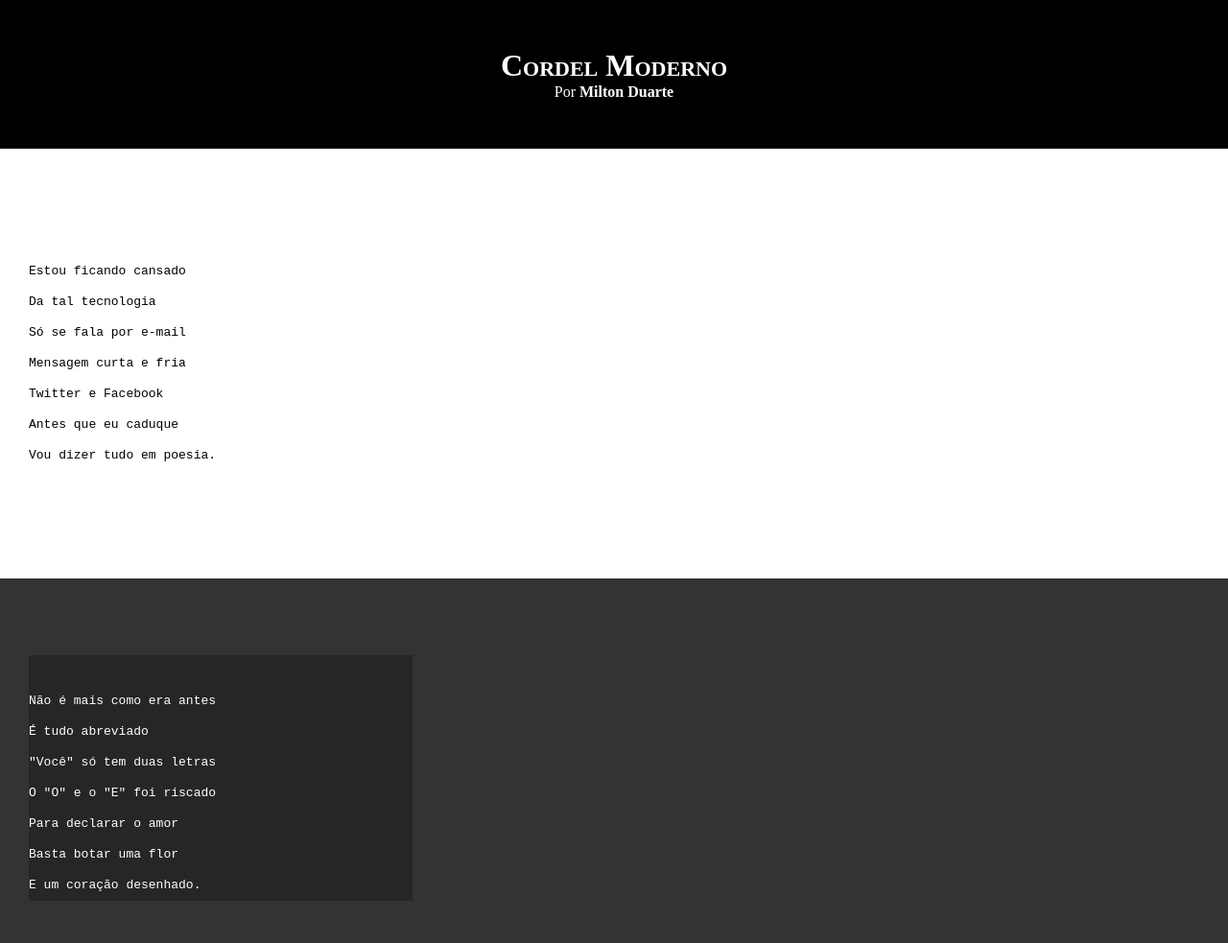
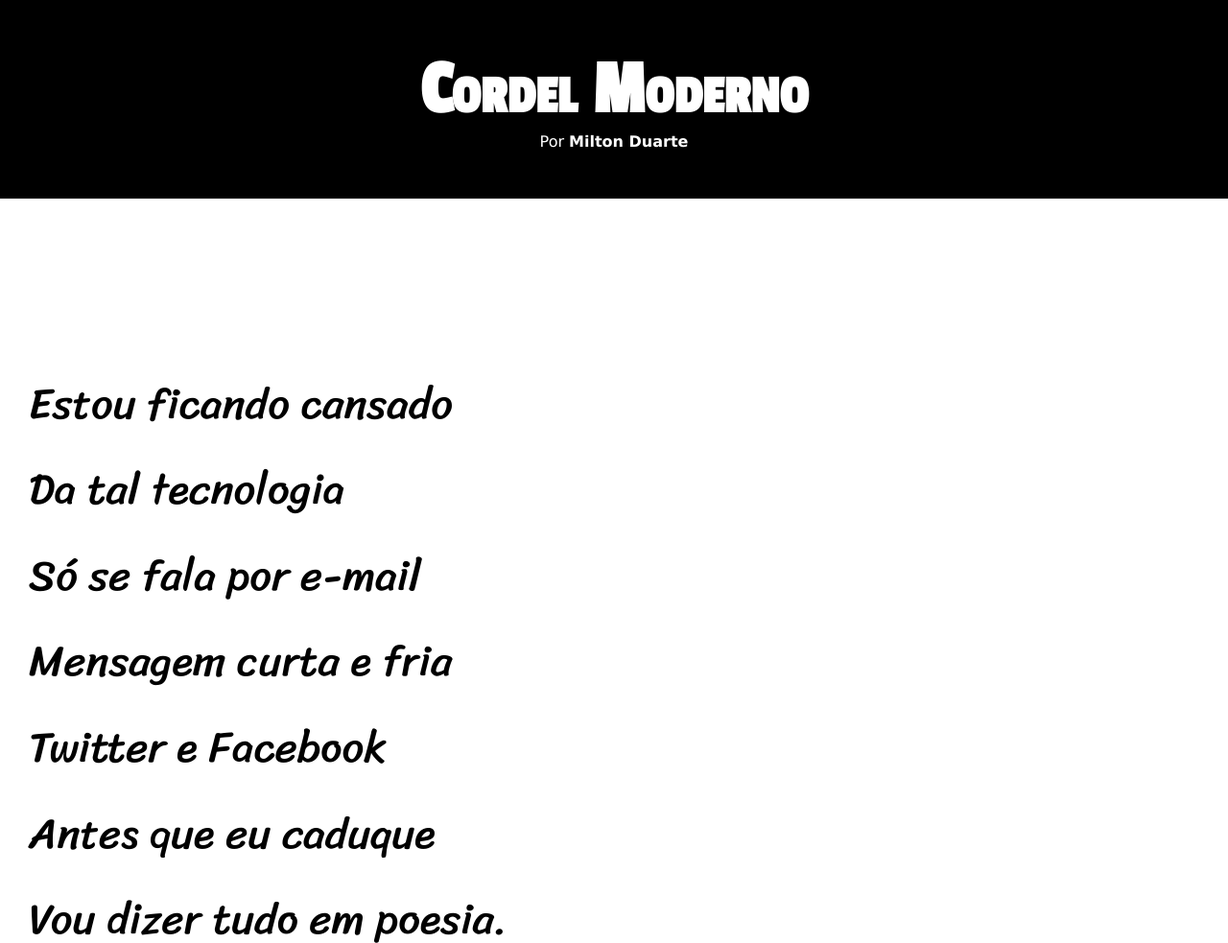
Before and after one commit to NathanDEV041/html-css, a plain HTML site: page Estudos/html-css/desafios/005/index.html in a window 1280 px wide. Shown: the top 983 px of the page at 96% size. Drawn offline with Linux system fonts and the light colour scheme.

Commit message:
atualização de estilo cordel

```diff
--- a/Estudos/html-css/desafios/005/estilo/style.css
+++ b/Estudos/html-css/desafios/005/estilo/style.css
@@ -1,24 +1,27 @@
 @charset "UTF-8";
 
-@import url('https://fonts.googleapis.com/css2?family=Passion+One&display=swap');
+@import url('https://fonts.googleapis.com/css2?family=Passion+One&family=Sriracha&display=swap%27');
 
-@import url('https://fonts.googleapis.com/css2?family=Sriracha&display=swap');
+@import url('https://fonts.googleapis.com/css2?family=Sriracha&display=swap%27');
 
 :root {
-    --fonte1:var(--fonte1) Verdana, Geneva, Tahoma, sans-serif;
+    --fonte1: Verdana, Geneva, Tahoma, sans-serif;
 
-    --fonte2:var(--fonte2) 'Passion One', cursive;
+    --fonte2:'Passion One', cursive;
 
-    --fonte3:'Sriracha', cursive;
+    --fonte3: 'Sriracha', cursive;
 }
 
 pre{
     white-space: pre-line;
+    font-family: var(--fonte3);
+    font-size: 3.5vw;
 }
 
 * {
     margin: 0;
     padding: 0;
+    font-size: 1em;
 }
 
 html, body {
@@ -36,7 +39,8 @@ header{
 header > h1 {
     padding-top: 50px;
     font-variant: small-caps;
-    font-family: ;
+    font-family: var(--fonte2);
+    font-size: 10vh;
 }
 
 header > p {
@@ -58,6 +62,8 @@ section {
     padding-bottom: 10vh;
     line-height: 2em;
     padding-left: 30px;
+    font-size: 3.5vw;
+    font-family: var(--fonte3);
 
 }
 
@@ -72,7 +78,8 @@ section.imagem {
 }
 
 section.imagem > pre > p{
-    width: 400px;
+    display: inline-block;
+    padding: 5px;
     background-color: rgba(0, 0, 0, 0.253);
 }
 
```
